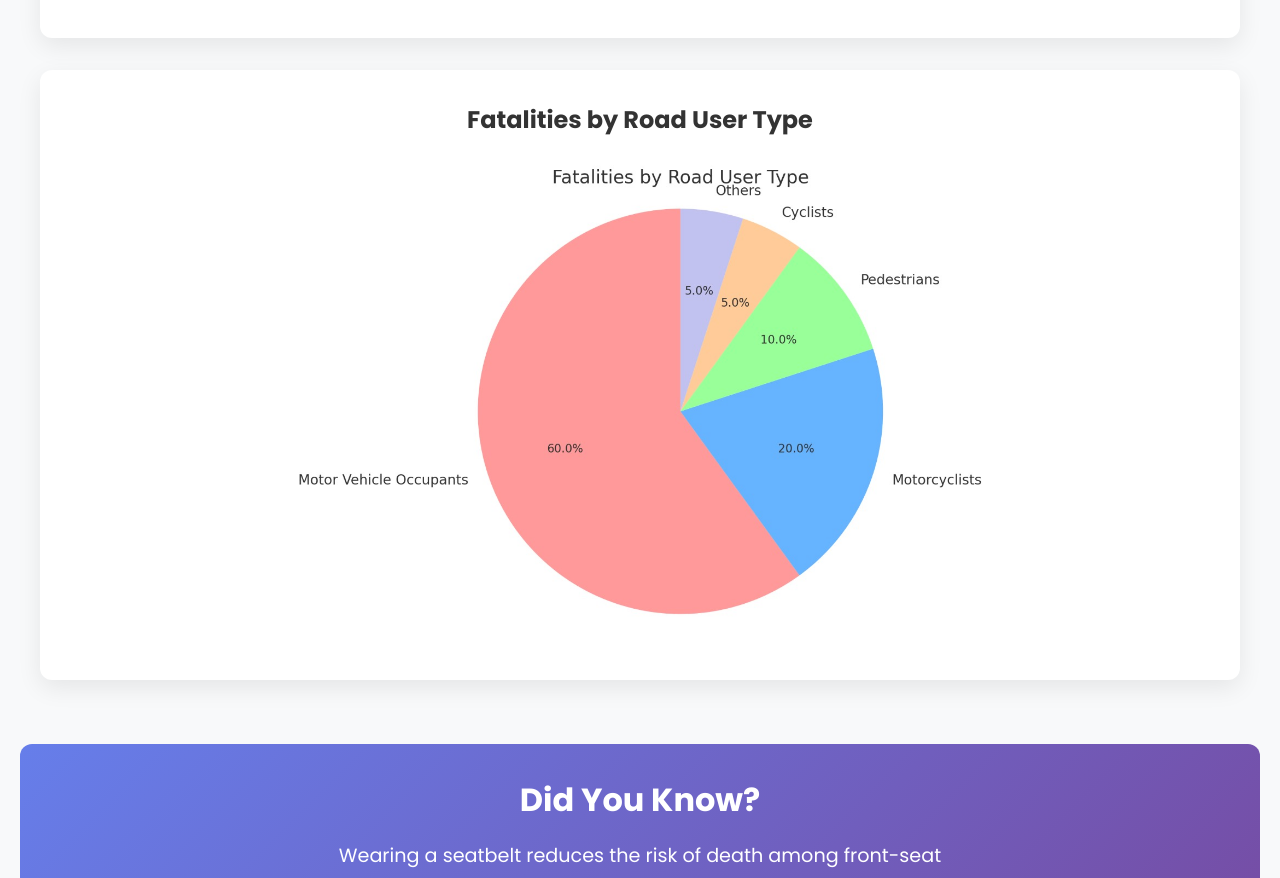
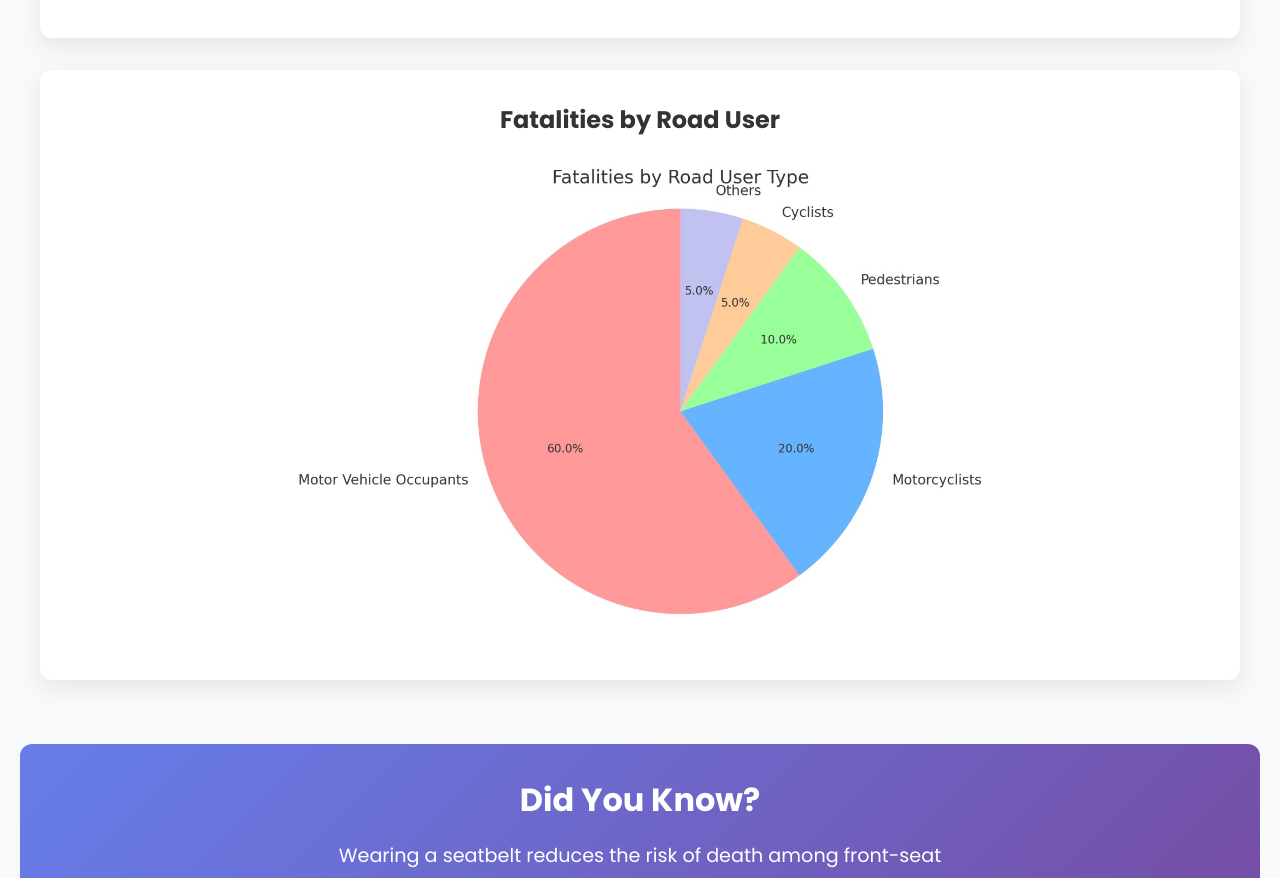
Before and after one commit to AbhiramAbbireddy/Road_Safety_Measures, a React (Vite) app: page /statistics in a window 1280 px wide. Shown: the part 1898-2776 px from the top of the page. Built offline with nearby package versions, Linux system fonts and the light colour scheme.

Commit message:
dinesh-commit

```diff
--- a/src/pages/RoadSafetyStatistics.jsx
+++ b/src/pages/RoadSafetyStatistics.jsx
@@ -66,7 +66,7 @@ function RoadSafetyStatistics() {
           <img className="graph" src="/images/graph.avif" alt="Road Traffic Deaths by Region" />
         </div>
         <div className="graph-container">
-          <h3>Fatalities by Road User Type</h3>
+          <h3>Fatalities by Road User</h3>
           <img className="graph" src="/images/graph1.jpeg" alt="Road Traffic Fatalities by User Type" />
         </div>
       </div>
```
